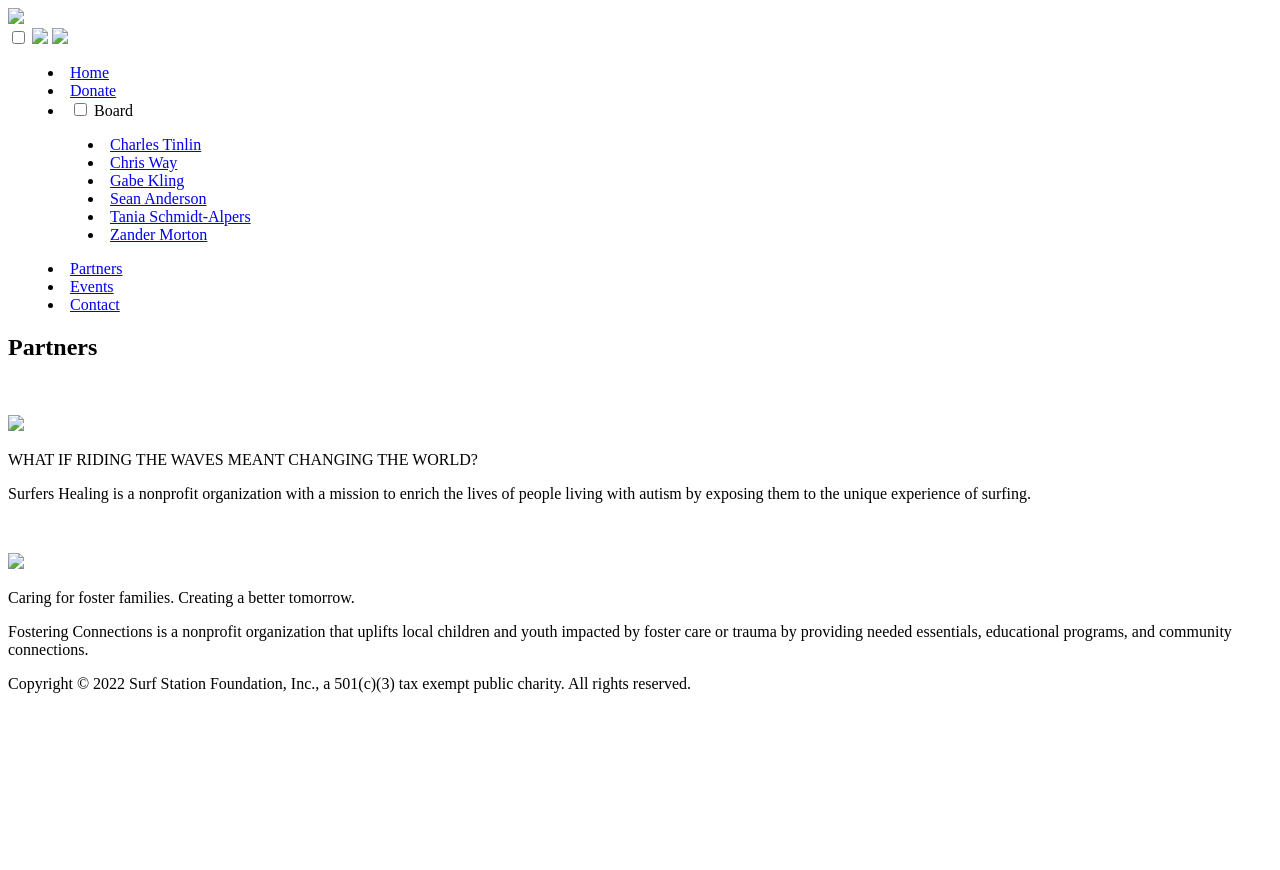
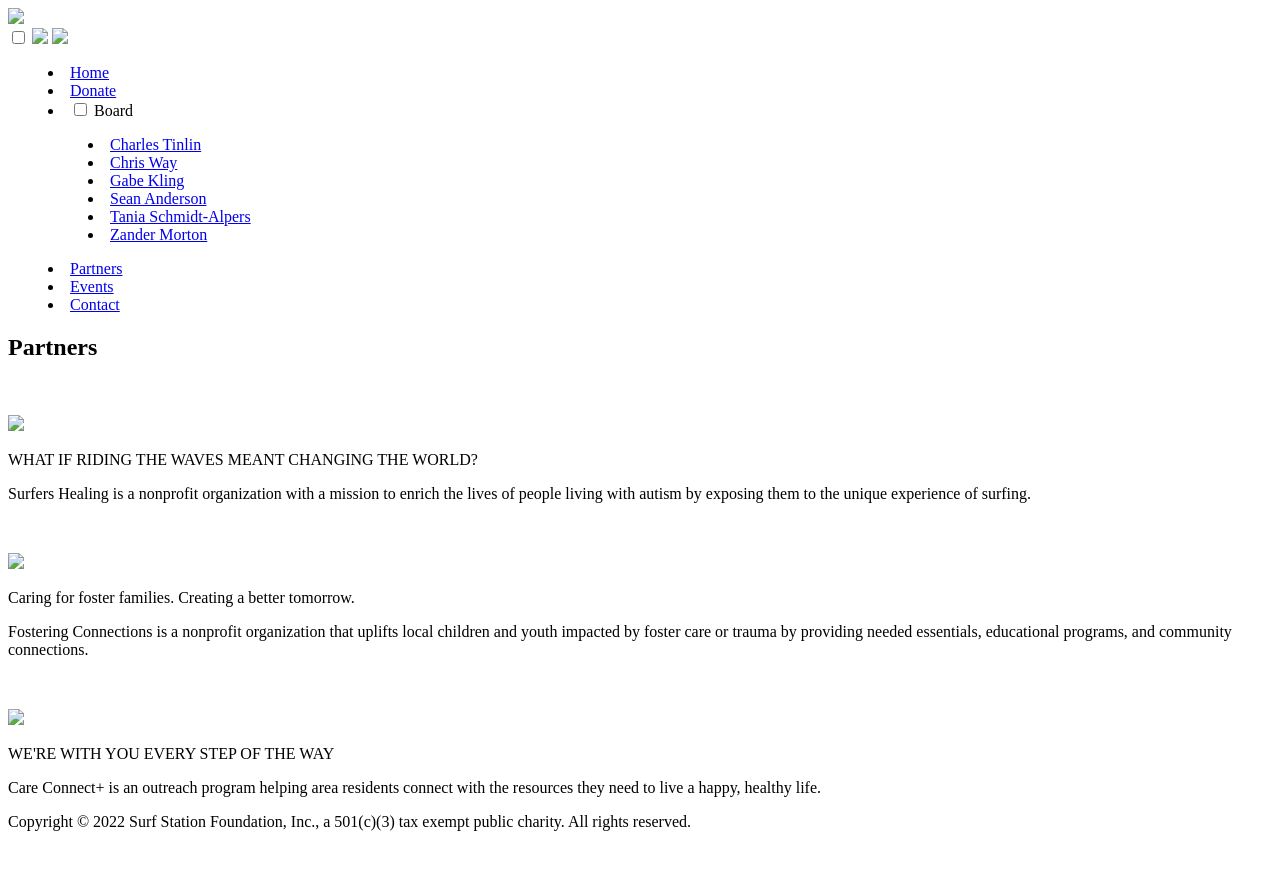
Before and after one commit to surfstationfoundation/www.surfstationfoundation.org, a Jekyll site: the page built from www/partners.html, in a window 1280 px wide. Shown: the top 870 px of the page. Built offline with Jekyll 4.4.1, drawn with Linux system fonts in a browser that asks for light colours.

Commit message:
update upcoming events and add careconnectplus as a partner

```diff
--- a/www/events.html
+++ b/www/events.html
@@ -4,15 +4,12 @@
 ---
 <div class="bgimg">
   <section class="overlay">
-    <h1 class="special">Upcoming Events</h1>
+    <h1 class="special">Past Events</h1>
     <div>
       <a href="https://www.careconnectplus.com/programs/brave/brave-summit/" target="_blank" rel="noopener noreferrer"><img src="static/{{ site.time | date: '%Y%m%d%H%M%S' }}/images/BRAVECamp_LogoLockUp_RGB.png"></a>
       <p>March 29, 2023<br>St. Augustine Amphitheater</p>
       <p>The Surf Station Foundation will be participating at the third annual BRAVE Summit.</p>
     </div>
-  </section>
-  <section class="overlay">
-    <h1 class="special">Past Events</h1>
     <div>
       <p>Helping out after Hurricane Ian<br>September / October 2022</p>
       <img src="static/{{ site.time | date: '%Y%m%d%H%M%S' }}/images/ian.jpg" class="round_bordered">
--- a/www/partners.html
+++ b/www/partners.html
@@ -25,5 +25,15 @@
         Fostering Connections is a nonprofit organization that uplifts local children and youth impacted by foster care or trauma by providing needed essentials, educational programs, and community connections.
       </p>
     </div>
+    <div>
+      <p>&nbsp;</p>
+      <a href="https://www.careconnectplus.com/" target="_blank"><img src="static/{{ site.time | date: '%Y%m%d%H%M%S' }}/images/Care_Connect_Horz_RGB.jpg" class="partner"></a>
+      <p>
+        WE'RE WITH YOU EVERY STEP OF THE WAY
+      </p>
+      <p>
+        Care Connect+ is an outreach program helping area residents connect with the resources they need to live a happy, healthy life.
+      </p>
+    </div>
   </section>
 </div>
```
Also changed, not shown: www/index.html (+0 -8 lines), www/static/version/images/Care_Connect_Horz_RGB.jpg (added).
